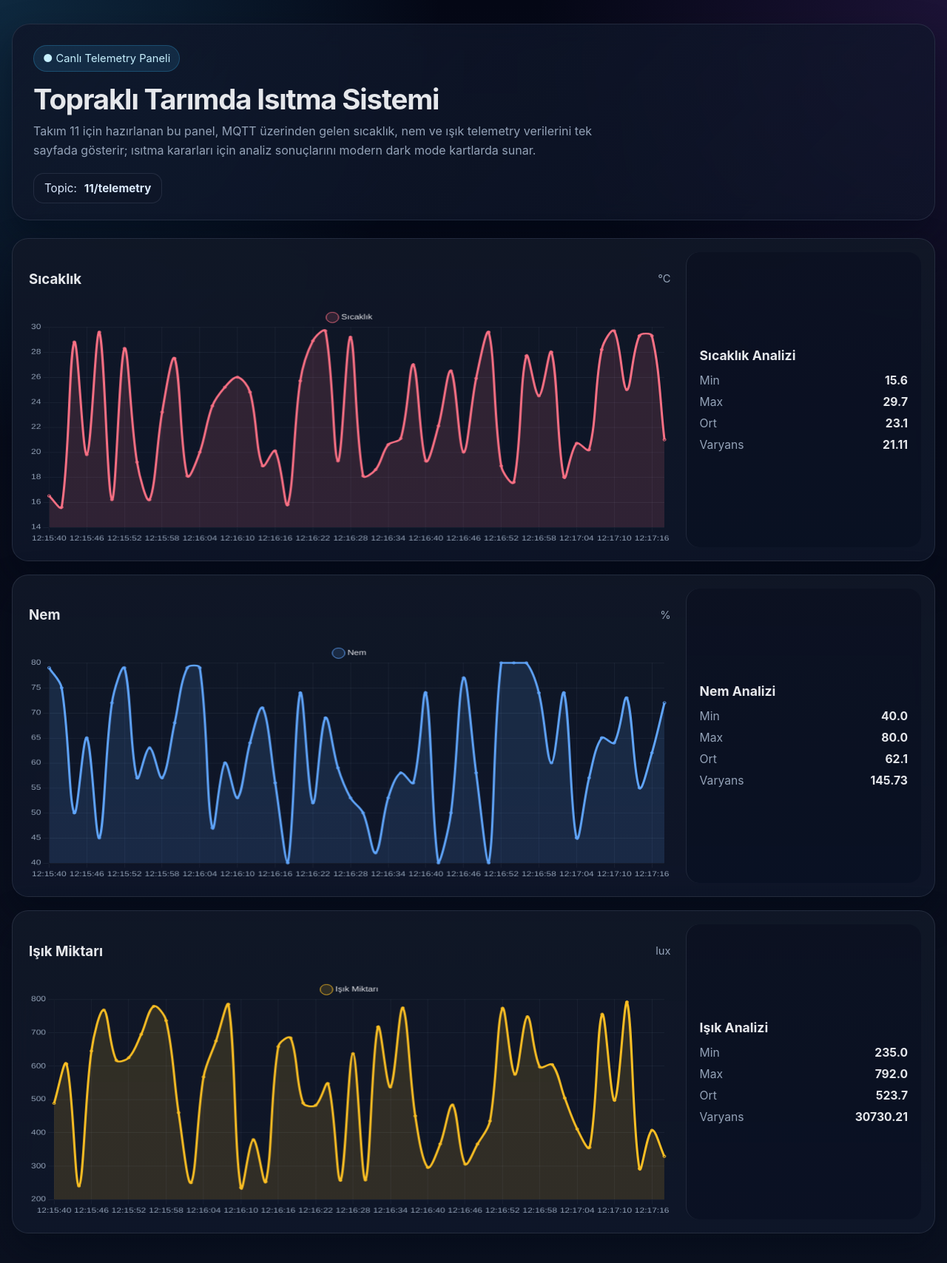
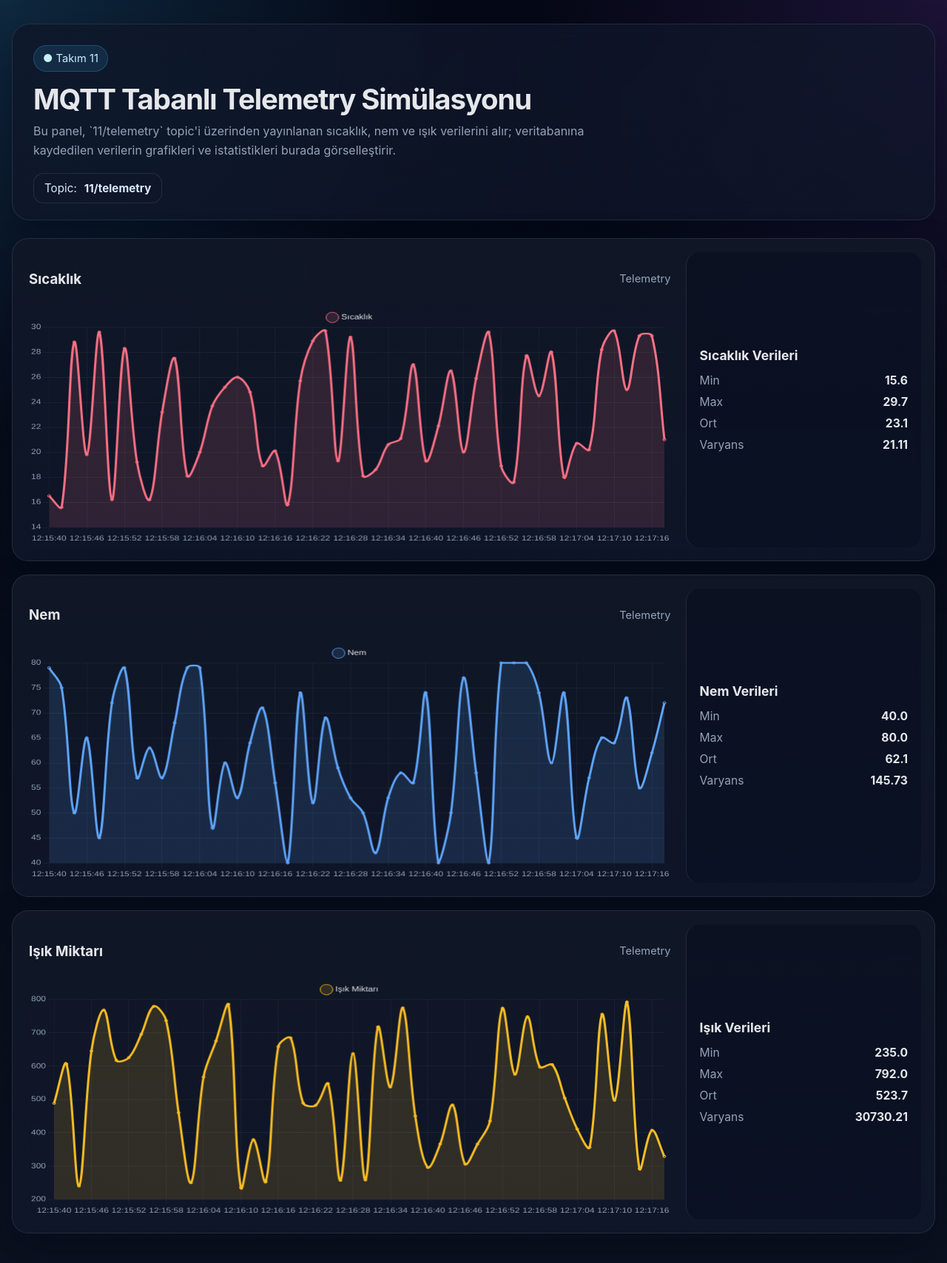
Before and after one commit to guldasahmet/iot_sim, a Flask app: page / in a window 1280 px wide. Shown: the whole page at 74% size. Run offline with Flask 3, Linux system fonts and the light colour scheme; data comes from the database, SQL or seed files in the repository; both versions use the stored data as it was after the commit.

Commit message:
Telemetry simülasyonu güncellemeleri

```diff
--- a/app.py
+++ b/app.py
@@ -1,11 +1,9 @@
 from flask import Flask, render_template, jsonify
 import sqlite3
-import json
-import paho.mqtt.client as mqtt
 
 app = Flask(__name__)
 
-# --- 1. VERİTABANI KURULUMU ---
+
 def veritabani_kur():
     conn = sqlite3.connect('sensor_verileri.db')
     c = conn.cursor()
@@ -18,51 +16,7 @@ def veritabani_kur():
     conn.commit()
     conn.close()
 
-veritabani_kur()
 
-# --- 2. MQTT SUBSCRIBER AYARLARI ---
-BROKER = "127.0.0.1"
-TOPIC = "11/telemetry"
-
-def on_connect(client, userdata, flags, rc):
-    print(f"MQTT Broker'a bağlanıldı! Kanala abone olunuyor: {TOPIC}")
-    client.subscribe(TOPIC)
-
-def on_message(client, userdata, msg):
-    try:
-        veri = json.loads(msg.payload.decode())
-        zaman = veri['timestamp']
-        values = veri.get('values', {})
-        sicaklik = values.get('sicaklik', 0)
-        nem = values.get('nem', 0)
-        isik = values.get('isik', 0)
-
-        # Veritabanına kaydet
-        conn = sqlite3.connect('sensor_verileri.db')
-        c = conn.cursor()
-        c.execute("INSERT INTO olcumler (zaman, sicaklik, nem, isik) VALUES (?, ?, ?, ?)",
-                  (zaman, sicaklik, nem, isik))
-        conn.commit()
-        conn.close()
-
-        print(f"MQTT'den bilgi alındı -> Sıcaklık: {sicaklik} | Nem: {nem} | Işık: {isik}")
-    except Exception as e:
-        print("MQTT Mesaj işleme hatası:", e)
-
-def mqtt_baslat():
-    try:
-        mqtt_client = mqtt.Client(mqtt.CallbackAPIVersion.VERSION1, "Sunucu_Subscriber")
-        mqtt_client.on_connect = on_connect
-        mqtt_client.on_message = on_message
-        mqtt_client.connect(BROKER, 1883)
-        mqtt_client.loop_start()
-        return mqtt_client
-    except Exception as e:
-        print("MQTT başlatılamadı, web arayüzü yine de çalışacak:", e)
-        return None
-
-
-mqtt_client = mqtt_baslat()
 
 # --- 3. WEB ARAYÜZÜ VE API ---
 @app.route('/', methods=['GET'])
--- a/templates/index.html
+++ b/templates/index.html
@@ -3,7 +3,7 @@
 <head>
     <meta charset="UTF-8">
     <meta name="viewport" content="width=device-width, initial-scale=1.0">
-    <title>BLM-0482 | Takım 11 | Topraklı Tarımda Isıtma Sistemi</title>
+    <title>Takım 11 | MQTT Tabanlı Telemetry Simülasyonu</title>
     <script src="https://cdn.jsdelivr.net/npm/chart.js"></script>
     <style>
         :root {
@@ -184,9 +184,9 @@
         <section class="hero">
             <div class="hero-top">
                 <div>
-                    <div class="badge">● Canlı Telemetry Paneli</div>
-                    <h1>Topraklı Tarımda Isıtma Sistemi</h1>
-                    <p>Takım 11 için hazırlanan bu panel, MQTT üzerinden gelen sıcaklık, nem ve ışık telemetry verilerini tek sayfada gösterir; ısıtma kararları için analiz sonuçlarını modern dark mode kartlarda sunar.</p>
+                    <div class="badge">● Takım 11</div>
+                    <h1>MQTT Tabanlı Telemetry Simülasyonu</h1>
+                    <p>Bu panel, `11/telemetry` topic'i üzerinden yayınlanan sıcaklık, nem ve ışık verilerini alır; veritabanına kaydedilen verilerin grafikleri ve istatistikleri burada görselleştirir.</p>
                 </div>
             </div>
             <div class="topic">Topic: <strong>11/telemetry</strong></div>
@@ -198,12 +198,12 @@
                 <div class="grafik-alani">
                     <div class="sensor-title">
                         <h3>Sıcaklık</h3>
-                        <span>°C</span>
+                        <span>Telemetry</span>
                     </div>
                     <canvas id="sicaklikGrafik"></canvas>
                 </div>
                 <div class="istatistik-alani">
-                    <h3>Sıcaklık Analizi</h3>
+                    <h3>Sıcaklık Verileri</h3>
                     <p>Min <span class="deger" id="sicaklikMin">-</span></p>
                     <p>Max <span class="deger" id="sicaklikMax">-</span></p>
                     <p>Ort <span class="deger" id="sicaklikOrt">-</span></p>
@@ -216,12 +216,12 @@
                 <div class="grafik-alani">
                     <div class="sensor-title">
                         <h3>Nem</h3>
-                        <span>%</span>
+                        <span>Telemetry</span>
                     </div>
                     <canvas id="nemGrafik"></canvas>
                 </div>
                 <div class="istatistik-alani">
-                    <h3>Nem Analizi</h3>
+                    <h3>Nem Verileri</h3>
                     <p>Min <span class="deger" id="nemMin">-</span></p>
                     <p>Max <span class="deger" id="nemMax">-</span></p>
                     <p>Ort <span class="deger" id="nemOrt">-</span></p>
@@ -234,12 +234,12 @@
                 <div class="grafik-alani">
                     <div class="sensor-title">
                         <h3>Işık Miktarı</h3>
-                        <span>lux</span>
+                        <span>Telemetry</span>
                     </div>
                     <canvas id="isikGrafik"></canvas>
                 </div>
                 <div class="istatistik-alani">
-                    <h3>Işık Analizi</h3>
+                    <h3>Işık Verileri</h3>
                     <p>Min <span class="deger" id="isikMin">-</span></p>
                     <p>Max <span class="deger" id="isikMax">-</span></p>
                     <p>Ort <span class="deger" id="isikOrt">-</span></p>
```
Also changed, not shown: subscriber.py (added, +70 -0 lines), README.md, publisher.py (renamed from publsiher.py), sensor_verileri.db.
